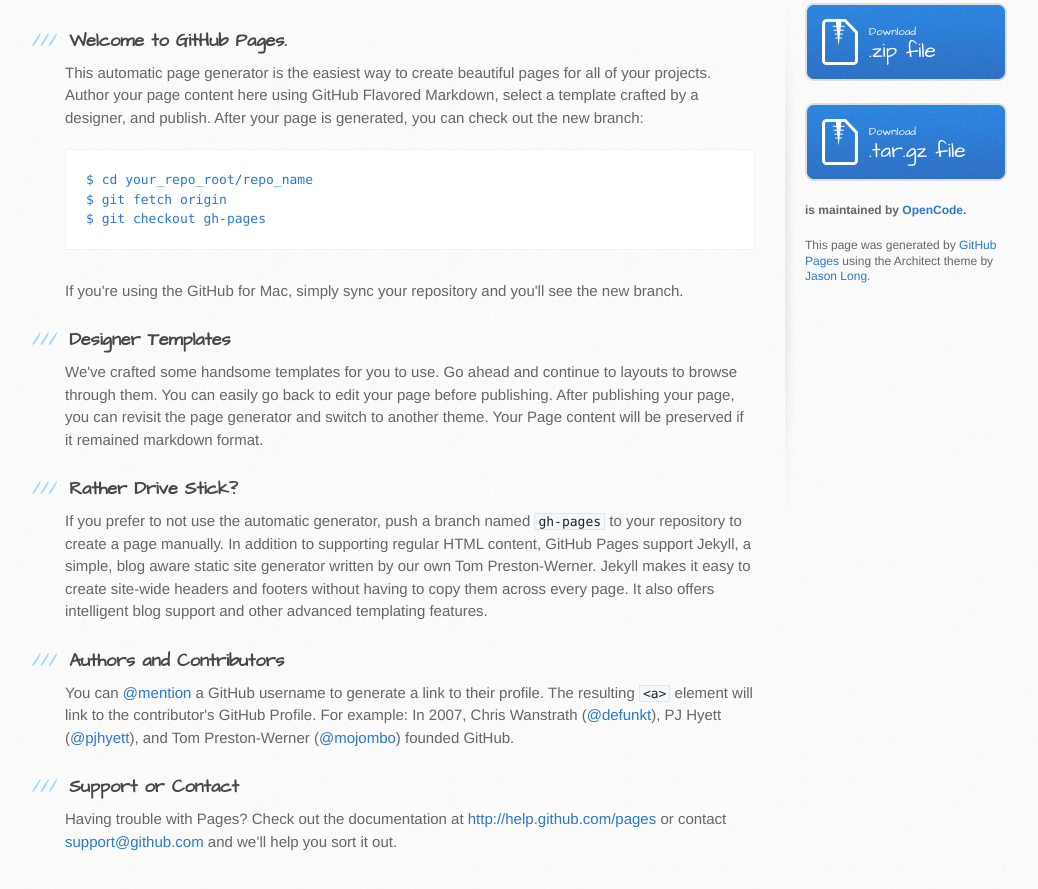
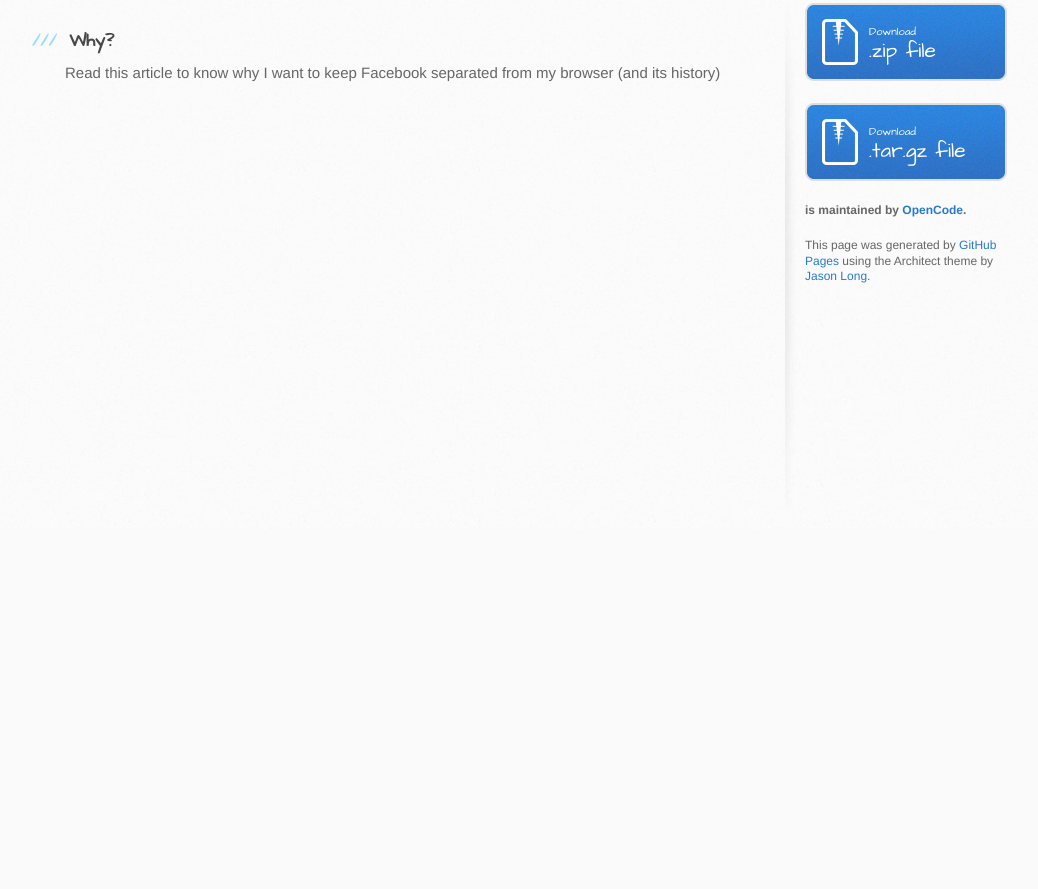
Before and after one commit to OpenCode/fase, a plain HTML site: page index.html in a window 1280 px wide. Shown: the part 331-1220 px from the top of the page, without its empty margins (105-1143 px from the left). After the commit the page ends 860 px from the top, so only its background shows below. Drawn offline with Linux system fonts and the light colour scheme.

Commit message:
Update index.html

```diff
--- a/index.html
+++ b/index.html
@@ -1,5 +1,6 @@
 <!DOCTYPE html>
 <html>
+
   <head>
     <meta charset='utf-8'>
     <meta http-equiv="X-UA-Compatible" content="chrome=1">
@@ -29,36 +30,11 @@
       <div class="inner clearfix">
         <section id="main-content">
           <h3>
-<a name="welcome-to-github-pages" class="anchor" href="#welcome-to-github-pages"><span class="octicon octicon-link"></span></a>Welcome to GitHub Pages.</h3>
+            <a name="why" class="anchor" href="#why"><span class="octicon octicon-link"></span></a>Why?</h3>
 
-<p>This automatic page generator is the easiest way to create beautiful pages for all of your projects. Author your page content here using GitHub Flavored Markdown, select a template crafted by a designer, and publish. After your page is generated, you can check out the new branch:</p>
+            <p>Read this article to know why I want to keep Facebook separated from my browser (and its history)</p>
+            <p><a href="http://newsroom.fb.com/news/2014/06/making-ads-better-and-giving-people-more-control-over-the-ads-they-see/" /></p>
 
-<pre><code>$ cd your_repo_root/repo_name
-$ git fetch origin
-$ git checkout gh-pages
-</code></pre>
-
-<p>If you're using the GitHub for Mac, simply sync your repository and you'll see the new branch.</p>
-
-<h3>
-<a name="designer-templates" class="anchor" href="#designer-templates"><span class="octicon octicon-link"></span></a>Designer Templates</h3>
-
-<p>We've crafted some handsome templates for you to use. Go ahead and continue to layouts to browse through them. You can easily go back to edit your page before publishing. After publishing your page, you can revisit the page generator and switch to another theme. Your Page content will be preserved if it remained markdown format.</p>
-
-<h3>
-<a name="rather-drive-stick" class="anchor" href="#rather-drive-stick"><span class="octicon octicon-link"></span></a>Rather Drive Stick?</h3>
-
-<p>If you prefer to not use the automatic generator, push a branch named <code>gh-pages</code> to your repository to create a page manually. In addition to supporting regular HTML content, GitHub Pages support Jekyll, a simple, blog aware static site generator written by our own Tom Preston-Werner. Jekyll makes it easy to create site-wide headers and footers without having to copy them across every page. It also offers intelligent blog support and other advanced templating features.</p>
-
-<h3>
-<a name="authors-and-contributors" class="anchor" href="#authors-and-contributors"><span class="octicon octicon-link"></span></a>Authors and Contributors</h3>
-
-<p>You can <a href="https://github.com/blog/821" class="user-mention">@mention</a> a GitHub username to generate a link to their profile. The resulting <code>&lt;a&gt;</code> element will link to the contributor's GitHub Profile. For example: In 2007, Chris Wanstrath (<a href="https://github.com/defunkt" class="user-mention">@defunkt</a>), PJ Hyett (<a href="https://github.com/pjhyett" class="user-mention">@pjhyett</a>), and Tom Preston-Werner (<a href="https://github.com/mojombo" class="user-mention">@mojombo</a>) founded GitHub.</p>
-
-<h3>
-<a name="support-or-contact" class="anchor" href="#support-or-contact"><span class="octicon octicon-link"></span></a>Support or Contact</h3>
-
-<p>Having trouble with Pages? Check out the documentation at <a href="http://help.github.com/pages">http://help.github.com/pages</a> or contact <a href="mailto:support@github.com">support@github.com</a> and we’ll help you sort it out.</p>
         </section>
 
         <aside id="sidebar">
@@ -75,9 +51,9 @@
 
           <p>This page was generated by <a href="https://pages.github.com">GitHub Pages</a> using the Architect theme by <a href="https://twitter.com/jasonlong">Jason Long</a>.</p>
         </aside>
+
       </div>
     </div>
 
-
   </body>
 </html>
```
